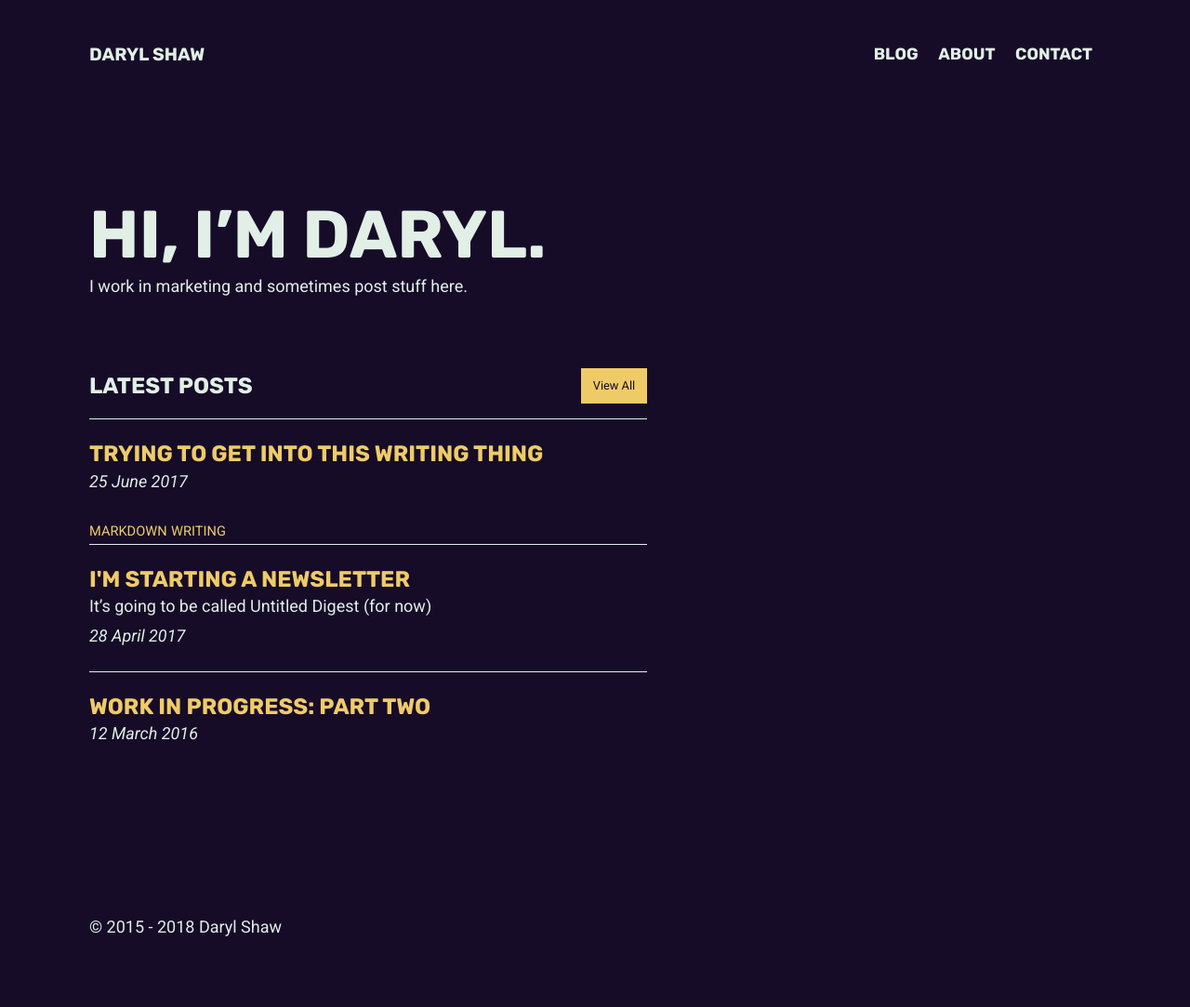
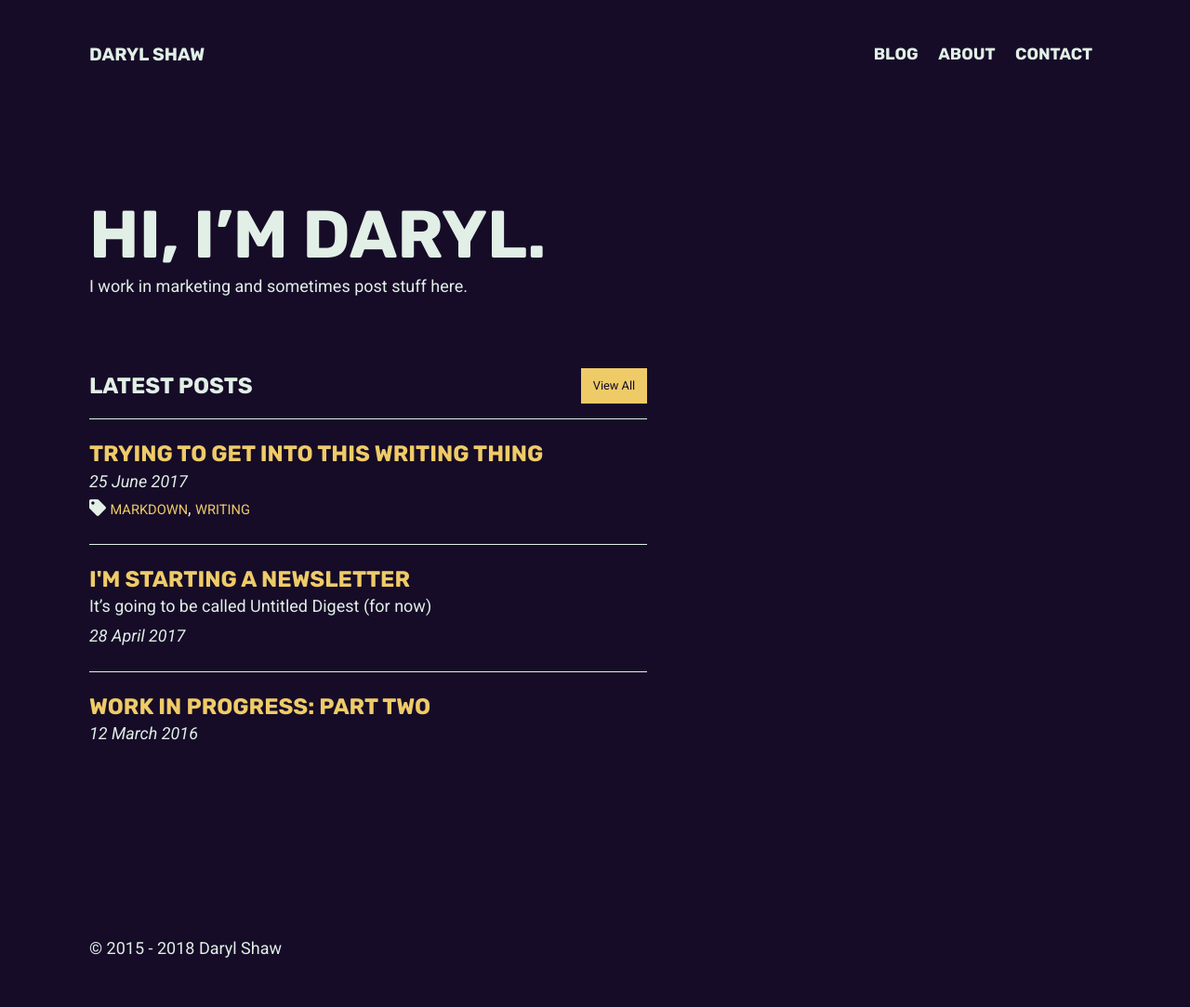
Before and after one commit to darylshaw/darylshaw.co.uk, a Jekyll site: the page built from index.markdown, in a window 1280 px wide. Shown: the whole page at 93% size. Built offline with Jekyll 4.4.1, drawn with Linux system fonts in a browser that asks for light colours; nearby versions of some CDN libraries; before the commit the page ends 1060 px from its top, so only the background shows below that.

Commit message:
Removed Symbolset and added Font Awesome. Updated tags (moved to end of the post, appended with tag icon, cleaned up styling of tags and tag pages).

```diff
--- a/_includes/head.html
+++ b/_includes/head.html
@@ -23,5 +23,7 @@
   <!-- Load Modernizr -->
   <script src="/assets/js/vendor/modernizr-2.6.2.custom.min.js"></script>
 
+  <script defer src="https://use.fontawesome.com/releases/v5.0.6/js/all.js"></script>
+
   {% include js-google-analytics.html %}
 </head>
--- a/_includes/post.html
+++ b/_includes/post.html
@@ -21,19 +21,18 @@
     {{ post.content | markdownify }}
   </div>
   {% endunless %}
-  {% if post.tags %}
-  <ul>
+  {% if post.tags != empty %}
+  <div class="post-tags">
+    <i class="fas fa-tag"></i>
     {% for post_tag in post.tags %}
     {%- assign post_tag_downcase = post_tag | downcase -%}
     {%- for site_tag in site.blog_tags -%}
     {%- assign site_tag_title = site_tag.title | downcase -%}
     {% if site_tag_title == post_tag_downcase %}
-    <li class="post-tag">
-      <a href="{{ site_tag.permalink }}">{{ site_tag.title }}</a>
-    </li>
+    <a href="{{ site_tag.permalink }}">{{ site_tag.title }}</a>{% unless forloop.last %},{% endunless %}
     {% endif %}
     {%- endfor -%}
     {% endfor %}
-  </ul>
+  </div>
   {% endif %}
 </article>
--- a/_layouts/default.html
+++ b/_layouts/default.html
@@ -17,9 +17,6 @@
       <script>window.jQuery || document.write('<script src="/assets/js/vendor/jquery-1.9.1.min.js"><\/script>')</script>
       <script src="/assets/js/retina.min.js"></script>
 
-      <!-- symbolset icons -->
-      <script src="//cdn.symbolset.com/{{ site.symbolset }}/symbolset.js"></script>
-
       <!-- Custom JS -->
       <script src="/assets/js/scripts.js"></script>
 
--- a/_sass/_styles.scss
+++ b/_sass/_styles.scss
@@ -259,6 +259,7 @@ input {
 
 .content-main {
   max-width: 37.5em;
+  margin-top: 1.25em;
 }
 
 #contact {
@@ -295,6 +296,7 @@ input {
   li {
     line-height: 1.5em;
     border-bottom: 1px solid var(--text);
+    padding-bottom: 1.25em;
 
     &:last-child {
       border-bottom: none;
@@ -358,12 +360,13 @@ input {
 
 article {
   header {
-    h2 {
-      line-height: 1.1em;
 
-      a, a:visited, a:active {
-        color: var(--link);
-        text-decoration: none;
+    a, a:visited, a:active {
+      color: var(--link);
+      text-decoration: none;
+
+      h2 {
+        line-height: 1.1em;
       }
     }
 
@@ -372,15 +375,11 @@ article {
     }
 
     .post-meta {
-      margin-bottom: 1.25em;
       line-height: 1.75em;
     }
   }
 
-  .post-tag {
-    display: inline-block;
-    border-bottom: none;
-
+  .post-tags {
     a {
       text-decoration: none;
       text-transform: uppercase;
@@ -481,6 +480,7 @@ ol {
 
 .post-footer {
   max-width: 37.5em;
+  padding-top: 2em;
 
   .next-prev {
     border-top: 1px solid $lt-grey;
@@ -492,7 +492,6 @@ ol {
 
       a {
         text-decoration: none;
-        padding: 1em;
 
         h3 {
           color: $black;
```
